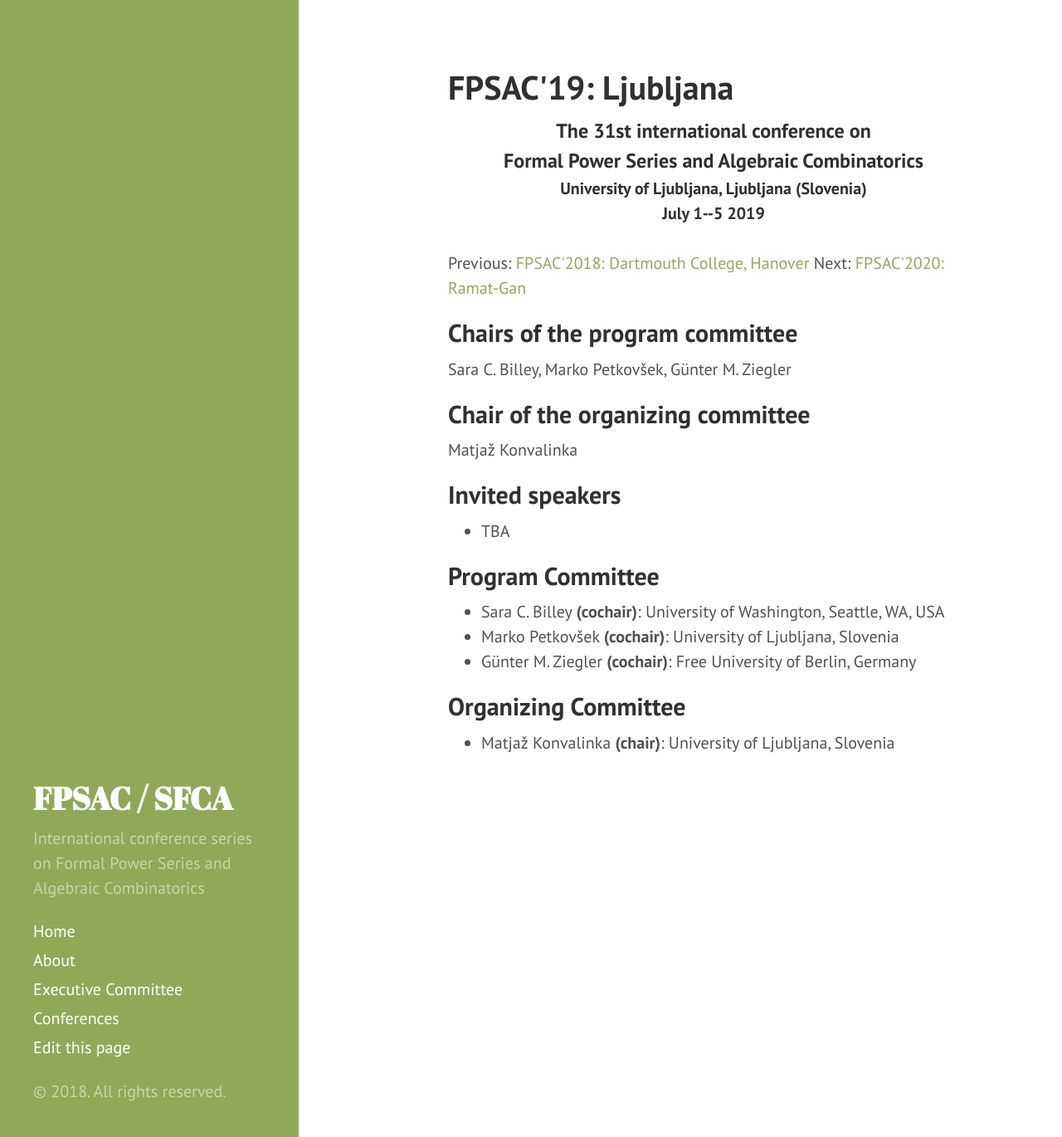
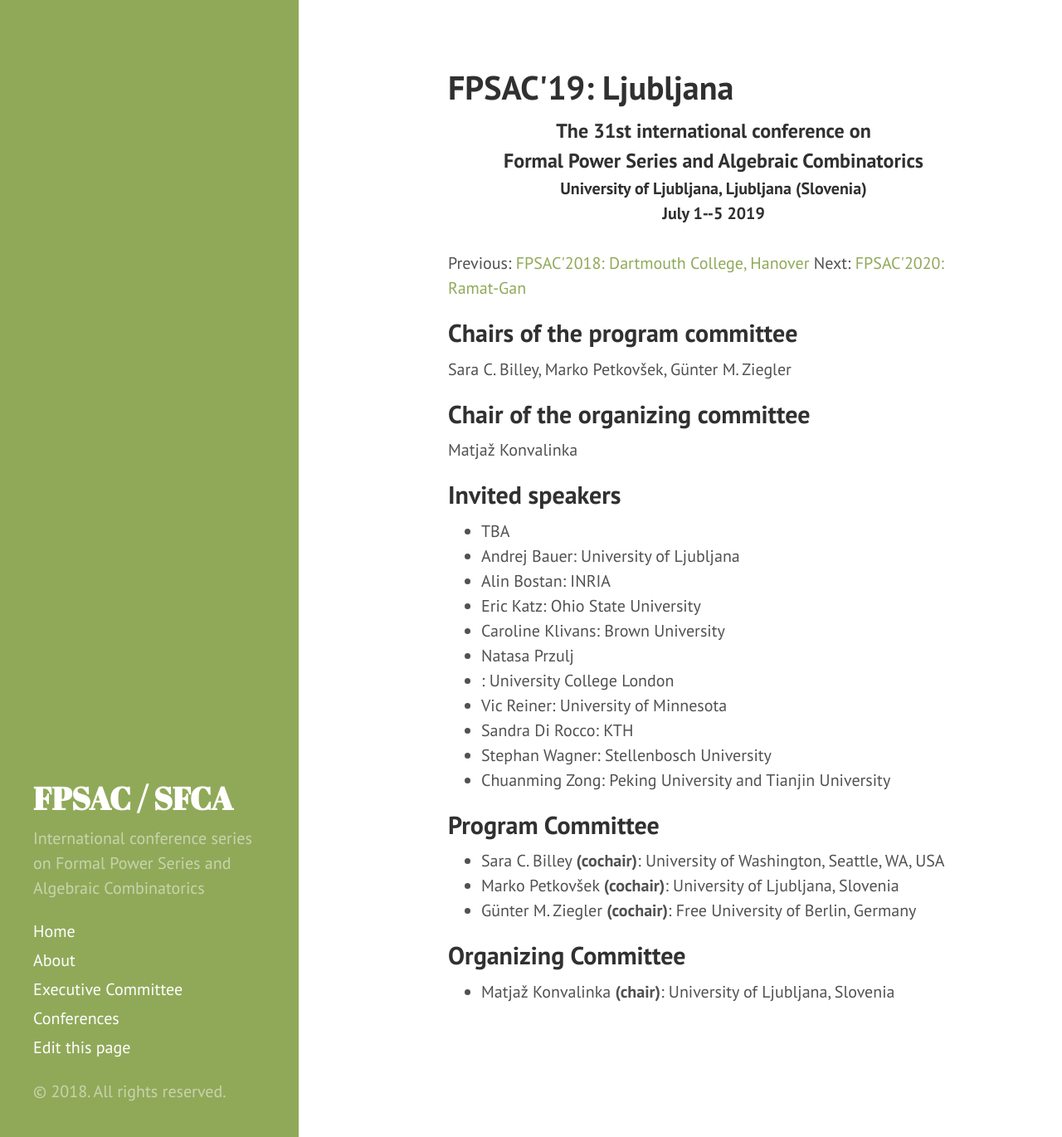
Before and after one commit to FPSAC/FPSAC.github.io, a Jekyll site: the page built from _confs/fpsac-2019.md, in a window 1280 px wide and 1370 px high. Shown: the whole window at 83% size. Built offline with Jekyll 4.4.1, drawn with Linux system fonts in a browser that asks for light colours.

Commit message:
Updated metadata for FPSAC 2018-2020 after the business dinner

```diff
--- a/_confs/fpsac-2019.md
+++ b/_confs/fpsac-2019.md
@@ -12,6 +12,26 @@
 
 - name: TBA
   affiliation:
+
+- name: Andrej Bauer
+  affiliation: University of Ljubljana
+- name: Alin Bostan
+  affiliation: INRIA
+- name: Eric Katz
+  affiliation: Ohio State University
+- name: Caroline Klivans
+  affiliation: Brown University
+- name: Natasa Przulj
+- affiliation: University College London
+- name: Vic Reiner
+  affiliation: University of Minnesota
+- name: Sandra Di Rocco
+  affiliation: KTH
+- name: Stephan Wagner
+  affiliation: Stellenbosch University
+- name: Chuanming Zong
+  affiliation: Peking University and Tianjin University
+
 
 program_committee:
 
```
Also changed, not shown: other parts of _confs/fpsac-2019.md (+1 -0 lines), _confs/fpsac-2018.md (+6 -0 lines), _confs/fpsac-2020.md (+3 -1 lines).
